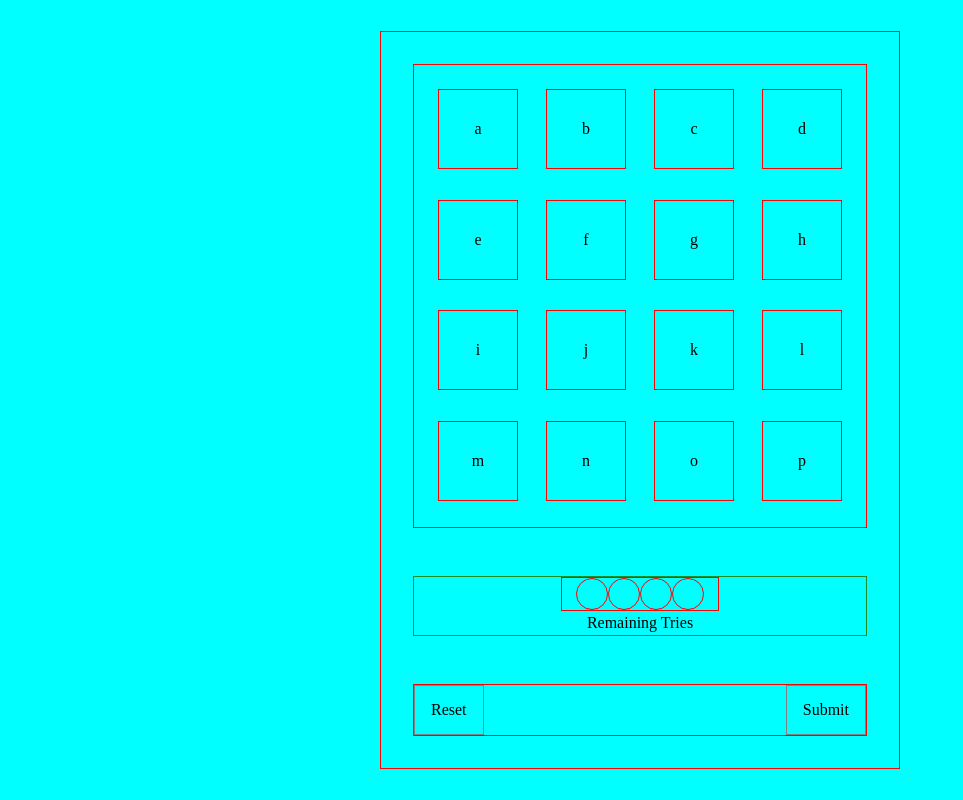
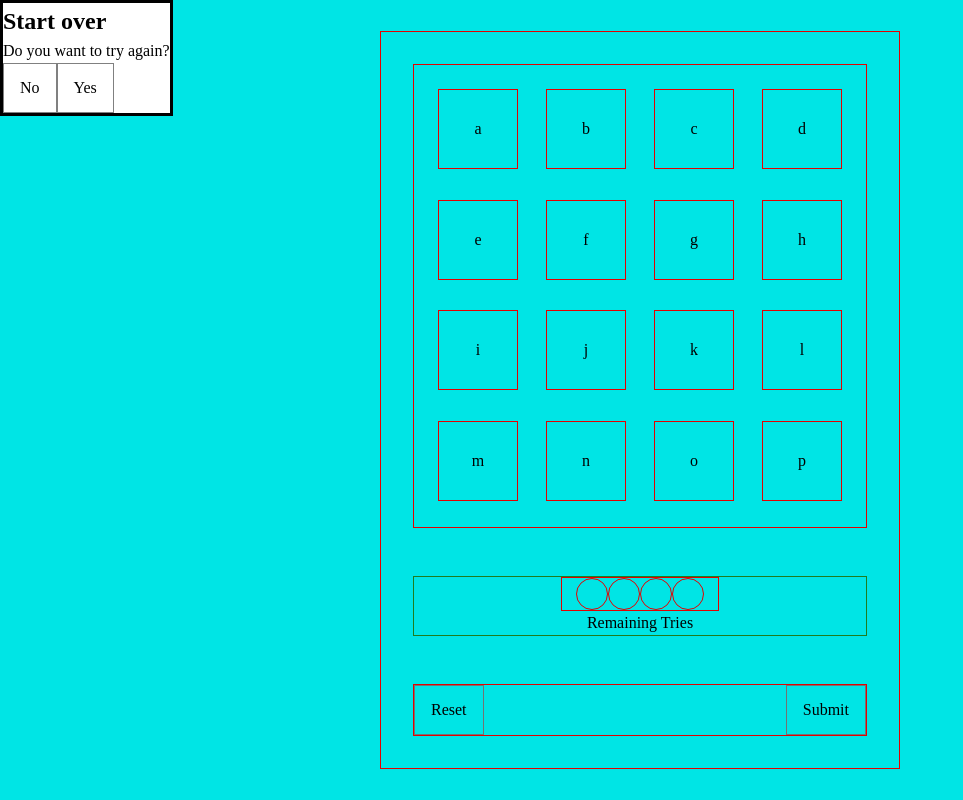
Before and after one commit to Sensationull/simple-connections, a React (Vite) app: page / in a window 1280 px wide. Both pictures are taken after a click on the button "Reset". Shown: the whole page, without its empty margins (0-963 px from the left). Built offline with nearby package versions, Linux system fonts and the light colour scheme.

Commit message:
initial modal composition

```diff
--- a/src/GameContainer.tsx
+++ b/src/GameContainer.tsx
@@ -2,8 +2,14 @@ import { useEffect, useState } from "react";
 import "./GameContainer.css";
 import Gameboard from "./game/Gameboard";
 import RemainingTries from "./game/RemainingTries";
-import { testWords, answerKey } from "./utils/constants";
+import {
+  testWords,
+  answerKey,
+  RESET_MODAL_HEADER_TEXT,
+  RESET_MODAL_CONTENT_TEXT,
+} from "./utils/constants";
 import { GameState, Word } from "./utils/types";
+import Modal from "./game/Modal";
 
 function GameContainer() {
   const [wordState, setWordState] = useState(testWords);
@@ -139,7 +145,12 @@ function GameContainer() {
         />
         <RemainingTries count={gameState.remainingTries} />
         <div className="button-group">
-          <button onClick={handleReset}>Reset</button>
+          {/* <button onClick={handleReset}>Reset</button> */}
+          <Modal
+            headerText={RESET_MODAL_HEADER_TEXT}
+            description={RESET_MODAL_CONTENT_TEXT}
+            onReset={handleReset}
+          ></Modal>
           <button
             onClick={handleSubmit}
             disabled={currentSelection.length !== 4}
--- /dev/null
+++ b/src/game/Modal.css
@@ -0,0 +1,12 @@
+.modal {
+    position: fixed;
+    top: 50%;
+    left: 50%;
+    transform: translate(-50%, -50%);
+    height: 20rem;
+    width: 20rem;
+    max-width: 100%;
+    max-height: 100%;
+    display: flex;
+    flex-direction: column;
+}
--- /dev/null
+++ b/src/game/Modal.tsx
@@ -0,0 +1,43 @@
+import { useRef } from "react";
+// import "./Modal.css"; <- Somehow an issue with the CSS not removing the dialog when clicked...
+
+type ModalProps = {
+  //   children: ReactNode;
+  onReset(): void;
+  headerText: string;
+  description: string;
+};
+
+const Modal = ({ headerText, description, onReset }: ModalProps) => {
+  const dialogRef = useRef<HTMLDialogElement | null>(null);
+  const openDialog = () => {
+    if (dialogRef.current) {
+      dialogRef.current.showModal();
+    }
+    // onReset ? onReset() : null;
+  };
+  const closeDialog = (shouldReset: boolean) => {
+    console.log(dialogRef.current);
+    if (dialogRef.current && !shouldReset) {
+      dialogRef.current.close();
+    } else if (dialogRef.current && shouldReset) {
+      onReset();
+      dialogRef.current.close();
+    }
+  };
+  return (
+    <>
+      <button onClick={openDialog}>Reset</button>
+      <dialog ref={dialogRef} className="modal">
+        <h2 id="dialog-title" aria-modal="true" aria-labelledby="dialog-title">
+          {headerText}
+        </h2>
+        <section className="modal-content">{description}</section>
+        <button onClick={() => closeDialog(false)}>No</button>
+        <button onClick={() => closeDialog(true)}>Yes</button>
+      </dialog>
+    </>
+  );
+};
+
+export default Modal;
--- a/src/utils/constants.ts
+++ b/src/utils/constants.ts
@@ -23,3 +23,6 @@ export const answerKey = [
   { description: "Answer 3", answer: new Set(["i", "g", "j", "h"]) },
   { description: "Answer 4", answer: new Set(["m", "n", "o", "l"]) },
 ];
+
+export const RESET_MODAL_HEADER_TEXT = "Start over";
+export const RESET_MODAL_CONTENT_TEXT = "Do you want to try again?";
```
